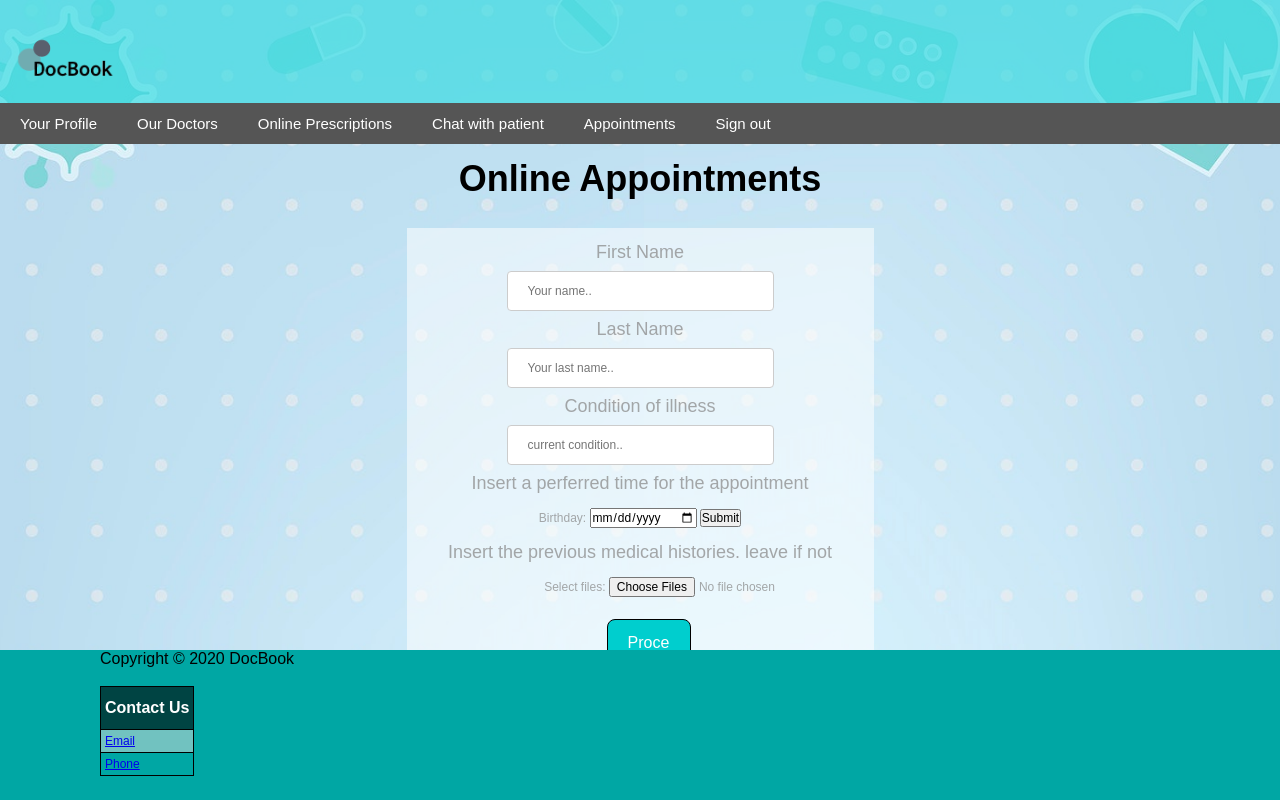
After one commit to VP1996/SES1A-TM-5, a PHP site: page /appointment2.html in a window 1280 px wide. The commit adds this page. Run offline with PHP 8.4, Linux system fonts and the light colour scheme.

Commit message:
appointment 2 and css file update

```diff
--- /dev/null
+++ b/docbook/appointment2.html
@@ -0,0 +1,135 @@
+<!DOCTYPE html>
+<html>
+    <header>
+        <title> DocBook </title>
+        <link rel="stylesheet" type="text/css" href= "./css/style.css" />
+    </header>
+    <body>
+        <div class="headerMenu">
+            <div id="wrapper">
+                <div class="logo">
+                    <a href="appointment1.html">
+                    <img src="./img/docbook-logo.png"/>
+                    </a>
+                </div>
+            </div>
+        </div>
+
+        <div class="navbar" >
+
+                <a href="#">Your Profile</a>
+                <a href="#">Our Doctors</a>
+                <a href="#">Online Prescriptions</a>
+                <a href="#">Chat with patient</a>
+                <a>Appointments</a>
+                <a>Sign out</a>
+
+
+        </div>
+
+        <div>
+            <br>
+
+        </div>
+
+                <div >
+                    <h1>Online Appointments</h1>
+                </div>
+        <div>
+            <br>
+            <br>
+
+        </div>
+        <div class="container1">
+            <div class="box1" style="flex: 1; background-color: rgba(255, 255, 255, 0.534); text-align: left;">
+                <div class="container2" style="flex-flow: column;">
+                    <br>
+                    <div class="container2-box" style="text-align: center;">
+                        <label for="fname" style="font-size: 18px;" >First Name</label>
+                        <div style="padding-left: 100px; padding-right: 100px;">
+                        <input type="text" id="fname" name="firstname" placeholder="Your name..">
+                        </div>
+                    </div>
+                    <div class="container2-box" style="text-align: center;">
+                        <label for="lname" style="font-size: 18px;">Last Name</label>
+                        <div style="padding-left: 100px; padding-right: 100px;">
+                        <input type="text" id="lname" name="lastname" placeholder="Your last name..">
+                        </div>
+                    </div>
+                    <div class="container2-box" style="text-align: center;">
+                        <label for="condition" style="font-size: 18px;">Condition of illness</label>
+                        <div style="padding-left: 100px; padding-right: 100px;">
+                        <input type="text" id="condition" name="conditionofillness" placeholder="current condition..">
+                        </div>
+                    </div>
+                    <div class="container2-box" style="text-align: center;">
+                        <label for="time" style="font-size: 18px;">Insert a perferred time for the appointment</label>
+                        <div style="padding-left: 100px; padding-right: 100px;">
+                            <br>
+                            <form action="/action_page.php">
+                                <label for="birthday">Birthday:</label>
+                                <input type="date" id="birthday" name="birthday">
+                                <input type="submit">
+                              </form>
+                        </div>
+                    </div>
+                    <br>
+                    <div class="container2-box" style="text-align: center;">
+                        <label for="file" style="font-size: 18px;">Insert the previous medical histories. leave if not <br></label>
+                        <br>
+                        <div>
+                        <div style="padding-left: 100px;">
+                        <label for="myfile">Select files:</label>
+                        <input type="file" id="myfile" name="myfile" multiple><br><br>
+                        </div>
+                        </div>
+                    </div>
+                    <!--<div class="container2-box" style="text-align: center;">
+                        <label for="">Country</label>
+                            <select id="country" name="country">
+                            <option value="australia">Australia</option>
+                            <option value="canada">Canada</option>
+                            <option value="usa">USA</option>
+                        </select>
+                    </div>-->
+                    <div class="container2-box" style="padding-left: 200px; padding-right: 225px;">
+                        <input type="proceed" value="Proceed to Billing">
+
+                    </div>
+                    <br>
+                </div>
+            </div>
+            <div class="box2">
+
+            </div>
+            <div class="box3">
+
+            </div>
+        <div>
+
+        </div>
+
+        <div class="footer" style="bottom: 0;">
+
+
+            <div>
+                <p style="font-size: 16px; color: #000; font-family: sans-serif; padding-left: 100px;"> Copyright &copy; 2020 DocBook </p>
+            </div>
+            <br>
+            <div style="padding-left: 100px;">
+                <table id="contact">
+                    <tr>
+                      <th><b style="font-size: 16px;">Contact Us</b></th>
+                    </tr>
+                    <tr>
+                      <td><a href="#">Email</a></td>
+                    </tr>
+                    <tr>
+                      <td><a href="#">Phone</a></td>
+                    </tr>
+                  </table>
+            </div>
+        </div>
+    </body>
+
+</html>
--- a/docbook/css/style.css
+++ b/docbook/css/style.css
@@ -54,6 +54,42 @@ body {
 /*container 2 boxes*/
 .container2-box{
   flex-basis: 27%;
+}
+
+/* input boxes */
+
+input[type=text], select {
+  width: 100%;
+  padding: 12px 20px;
+  margin: 8px 0;
+  display: inline-block;
+  border: 1px solid #ccc;
+  border-radius: 4px;
+  box-sizing: border-box;
+}
+
+input[type=proceed] {
+  text-align: center;
+  font-size: 16px;
+  width: 100%;
+  background-color: rgb(0, 206, 206);
+  color: white;
+  padding: 14px 20px;
+  margin: 8px 0;
+  border: 1px #000 solid;
+  border-radius: 8px;
+  cursor: pointer;
+}
+
+input[type=proceed]:hover {
+  background-color: rgba(107, 107, 107, 0.781);
+  color: #ccc;
+}
+
+input[type=proceed]:active {
+  background-color: rgb(0, 206, 206);
+  box-shadow: 0 2px #666;
+  transform: translateY(4px);
 }
 
 /* headings */
```
